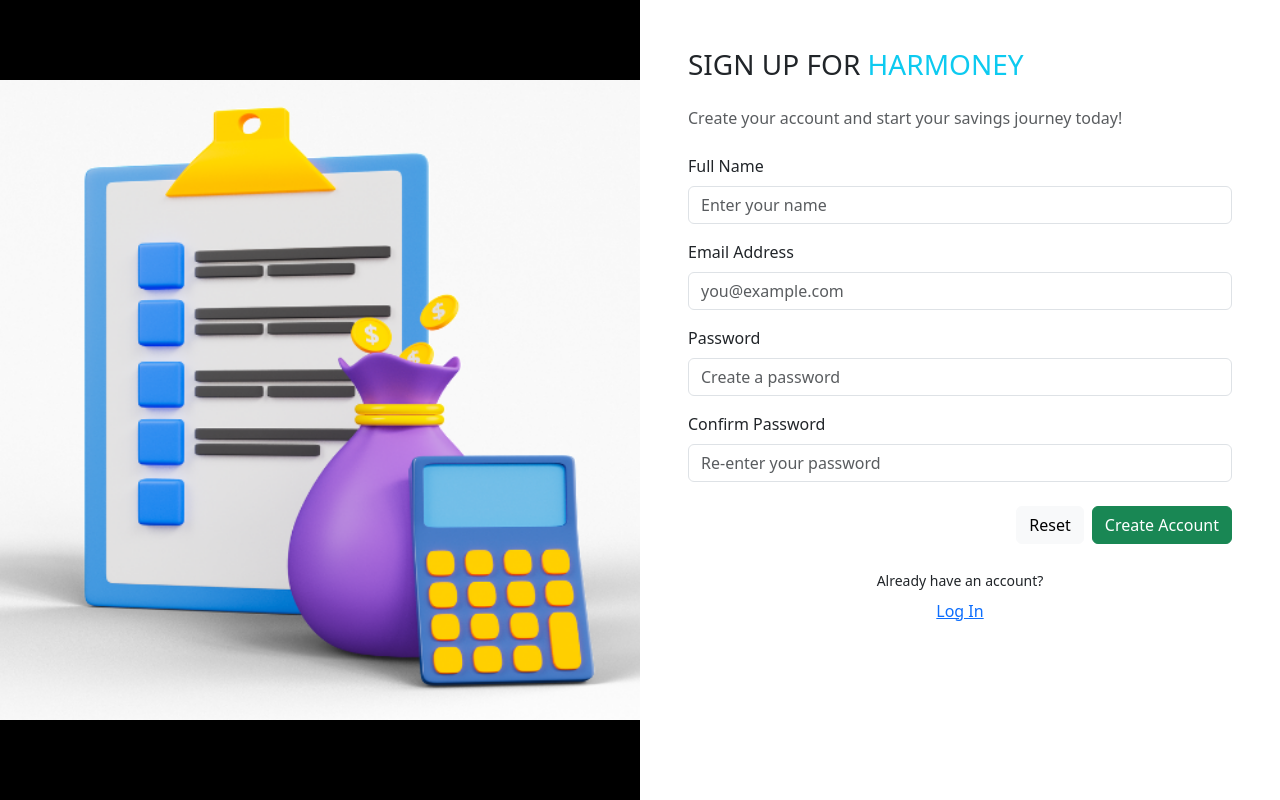
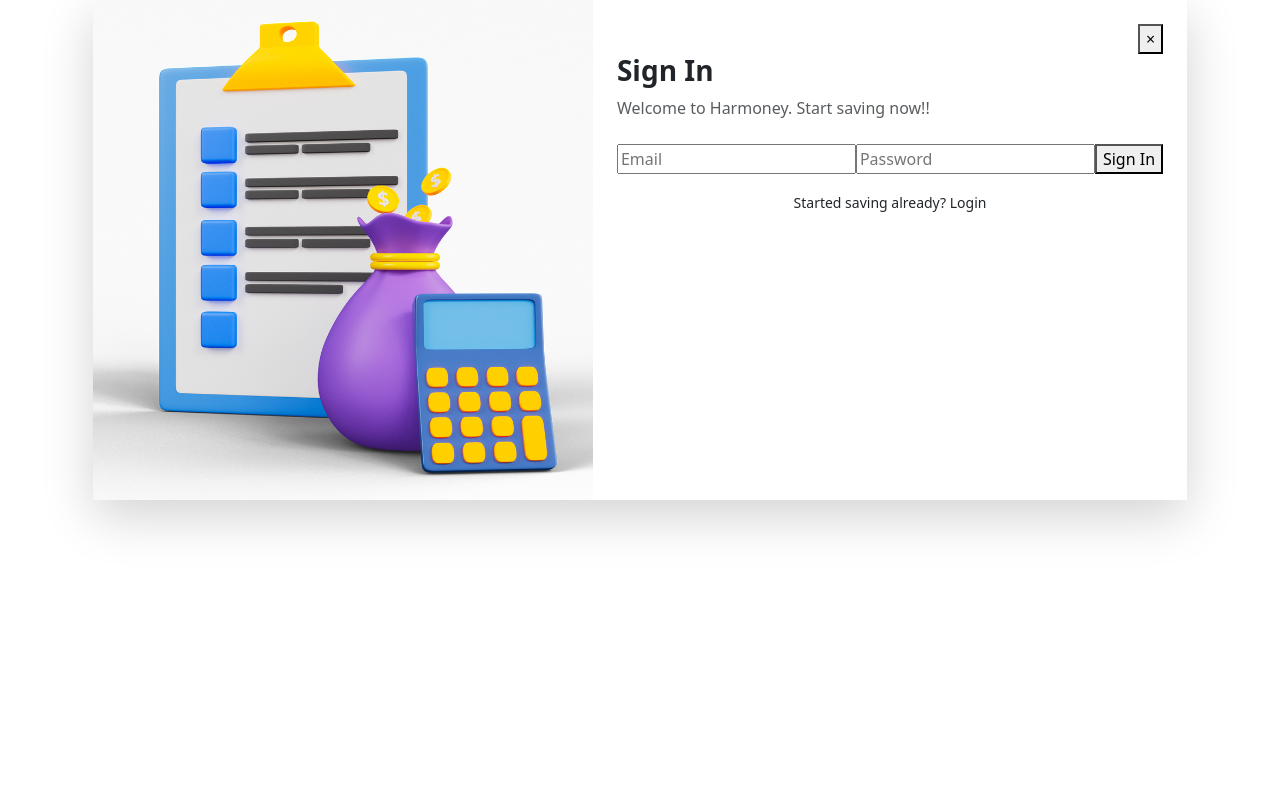
Before and after one commit to likhitha58/Harmoney, a React (Vite) app in the folder client/: page / in a window 1280 px wide. Built offline with nearby package versions, Linux system fonts and the light colour scheme; a web font is replaced by a local one.

Commit message:
Update welcomePage.jsx

```diff
--- a/client/src/pages/welcomePage.jsx
+++ b/client/src/pages/welcomePage.jsx
@@ -1,54 +1,36 @@
 import React from 'react';
-import { Form, Button, Row, Col } from 'react-bootstrap';
-import '../styles/WelcomePage.css';
-import sideImage from '../assets/loginSideImage.png';
+import '../styles/welcomePage.css';
+import loginSideImage from '../assets/loginSideImage.png'; // Replace with your image path
 import { useNavigate } from 'react-router-dom';
 
 const WelcomePage = () => {
   const navigate = useNavigate();
 
   return (
-    <div className="welcome-page d-flex">
-      {/* Left Side Image */}
-      <div className="welcome-left">
-        <img src={sideImage} alt="welcome" className="img-fluid full-height-img" />
-      </div>
+    <div className="glass-container d-flex justify-content-center align-items-center">
+      <div className="glass-card d-flex shadow-lg">
+        {/* Left: Image */}
+        <div className="glass-image">
+          <img src={loginSideImage} alt="Side Image" />
+        </div>
 
-      {/* Right Side Form */}
-      <div className="welcome-right p-5">
-        <h3 className="mb-4 text-uppercase">Sign Up for <span className="text-info">Harmoney</span></h3>
-        <p className="text-muted mb-4">Create your account and start your savings journey today!</p>
+        {/* Right: Form */}
+        <div className="glass-form p-4">
+          <div className="text-end">
+            <button className="close-btn">&times;</button>
+          </div>
+          <h3 className="fw-bold mb-2">Sign In</h3>
+          <p className="text-muted mb-4">Welcome to Harmoney. Start saving now!!</p>
 
-        <Form>
-          <Form.Group className="mb-3">
-            <Form.Label>Full Name</Form.Label>
-            <Form.Control type="text" placeholder="Enter your name" />
-          </Form.Group>
+          <form>
+            <input type="email" placeholder="Email" className="form-input" />
+            <input type="password" placeholder="Password" className="form-input" />
+            <button type="submit" className="submit-btn">Sign In</button>
+          </form>
 
-          <Form.Group className="mb-3">
-            <Form.Label>Email Address</Form.Label>
-            <Form.Control type="email" placeholder="you@example.com" />
-          </Form.Group>
-
-          <Form.Group className="mb-3">
-            <Form.Label>Password</Form.Label>
-            <Form.Control type="password" placeholder="Create a password" />
-          </Form.Group>
-
-          <Form.Group className="mb-4">
-            <Form.Label>Confirm Password</Form.Label>
-            <Form.Control type="password" placeholder="Re-enter your password" />
-          </Form.Group>
-
-          <div className="d-flex justify-content-end">
-            <Button variant="light" className="me-2">Reset</Button>
-            <Button variant="success">Create Account</Button>
+          <div className="mt-3 text-center">
+            <small>Started saving already? <span className="link-text" onClick={() => navigate('/signup')}>Login</span></small>
           </div>
-        </Form>
-
-        <div className="mt-4 text-center">
-          <small>Already have an account?</small><br />
-          <Button variant="link" onClick={() => navigate('/login')}>Log In</Button>
         </div>
       </div>
     </div>
```
